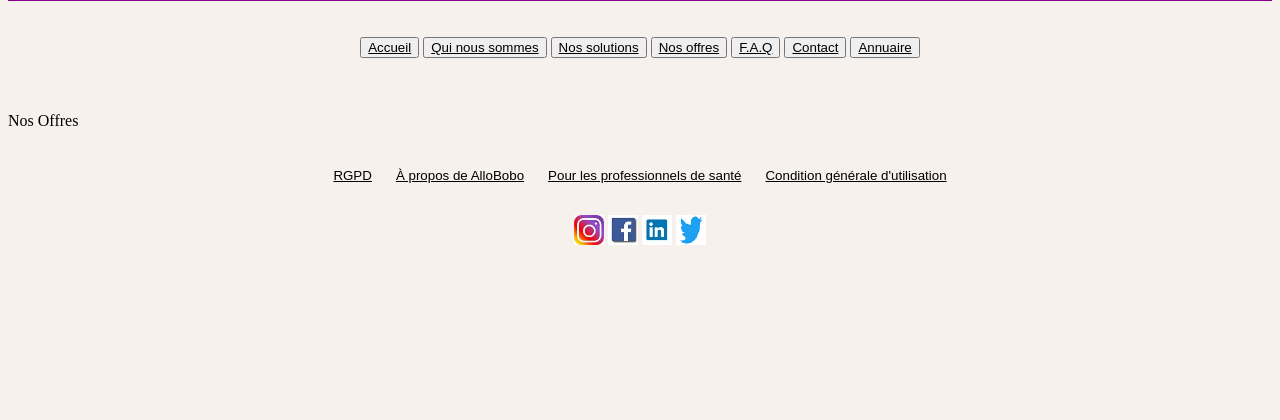
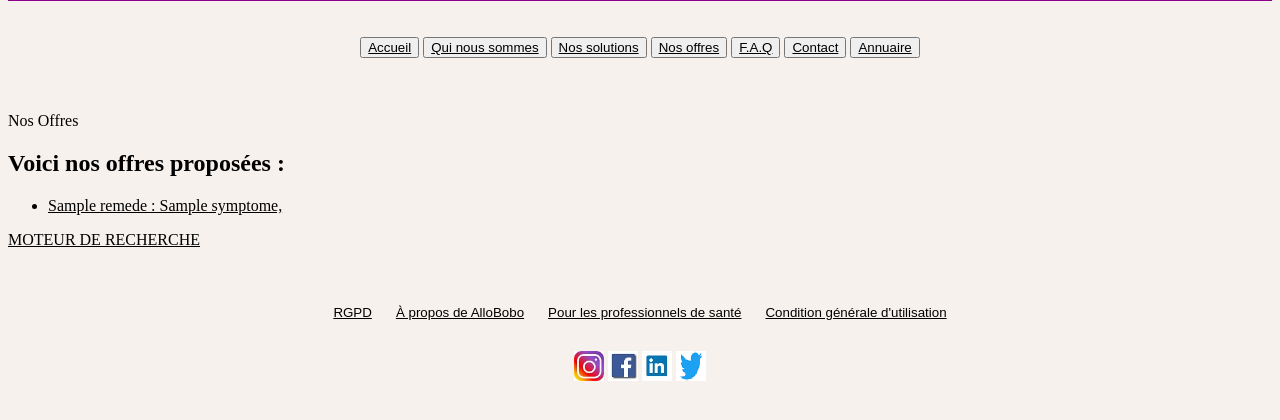
Before and after one commit to LaCoolClass-INTI/AlloBoBo, a Flask app: a page that uses application/templates/Nos offres.html in a window 1280 px wide. Shown: the part 176-596 px from the top of the page. Run offline with Flask 2, Linux system fonts and the light colour scheme; a database or web service that is not in the repository returns one stand-in record (values such as "Sample title").

Commit message:
Nos offres actualisé

```diff
--- a/application/routes.py
+++ b/application/routes.py
@@ -42,6 +42,11 @@ def search_remede():
     remedes = RemedeDB.find({"Symptome": symptome})
     return render_template("annuaireRemede.html", remedes = remedes, symptome = symptome)
 
+@app.route('/Nos offres', methods=['POST', 'GET'])
+def nosOffres():
+    RemedeDB = db.Remedes
+    remedes = RemedeDB.find({})
+    return render_template("Nos offres.html", remedes = remedes)
 
 # BETA DU SITE
 
@@ -62,9 +67,7 @@ def faq():
 def nosSolutions():
     return render_template('Nos solutions.html')
 
-@app.route('/Nos offres', methods=['POST', 'GET'])
-def nosOffres():
-    return render_template('Nos offres.html')
+
 
 @app.route('/page docteur', methods=['POST', 'GET'])
 def docteur():
--- a/application/templates/Nos offres.html
+++ b/application/templates/Nos offres.html
@@ -1,7 +1,30 @@
 {% extends "base.html" %}
 
 {% block content %}
-
 Nos Offres
 
+<div class="container-fluid" id="wrapper">
+
+    <div class="row">
+        <div class="col-lg-4 col-lg-offset-4" id="content">
+            <h2>Voici nos offres proposées : </h2>
+
+            <ul class="list-group t20">
+                {% for remede in remedes %}
+                <a href="{{ url_for('infos_Remede', oid=remede._id)}}">
+                    <li class="list-group-item">
+                        {{ remede.Remede }} :
+                        {% for symptome in remede.Symptome %}
+                        {{ symptome }},
+                        {% endfor %}
+                    </li>
+                </a>
+                {% endfor %}
+            </ul>
+        </div>
+        <a href="{{ url_for('index')}}">MOTEUR DE RECHERCHE</a>
+    </div>
+
+
+
 {% endblock %}
--- a/application/templates/remede.html
+++ b/application/templates/remede.html
@@ -8,7 +8,7 @@
 
 			<div class="row">
 				<div class="col-lg-4 col-lg-offset-4" id="content">
-					<h2>VOUS ETES SUR LA PAGE DU REMEDE : </h2>
+					<h2>Notre remède : </h2>
 
 					<br>Nom : {{ remede.Remede }}
 
```
